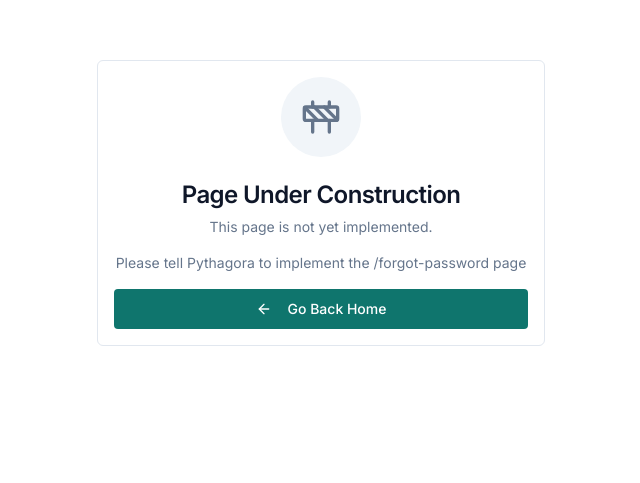
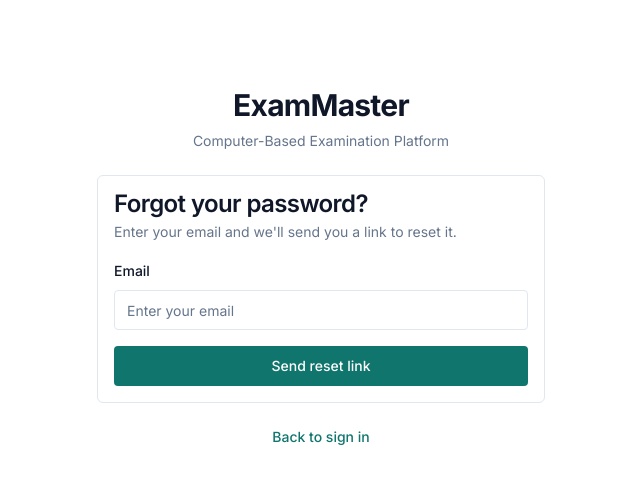
Before and after one commit to dammy23/ExamMaster, a React (Vite) app in the folder client/: page /forgot-password in a window 1280 px wide. Shown: the part 133-616 px from the top of the page, without its empty margins (319-959 px from the left). Built offline with nearby package versions, Linux system fonts and the light colour scheme.

Commit message:
feat: add ForgotPassword page

```diff
--- a/client/src/App.tsx
+++ b/client/src/App.tsx
@@ -3,6 +3,7 @@ import { ThemeProvider } from "./components/ui/theme-provider"
 import { Toaster } from "./components/ui/toaster"
 import { AuthProvider } from "./contexts/AuthContext"
 import { Login } from "./pages/Login"
+import { ForgotPassword } from "./pages/ForgotPassword"
 import { ProtectedRoute } from "./components/ProtectedRoute"
 import { RoleDashboard } from "./components/RoleDashboard"
 import { Layout } from "./components/Layout"
@@ -33,6 +34,7 @@ function App() {
       <Router>
         <Routes>
           <Route path="/login" element={<Login />} />
+          <Route path="/forgot-password" element={<ForgotPassword />} />
           <Route path="/seeding" element={<DatabaseSeeding />} />
           {/* Fullscreen routes without layout/sidebar */}
           <Route path="/exam-fullscreen/:id" element={
--- /dev/null
+++ b/client/src/pages/ForgotPassword.tsx
@@ -0,0 +1,95 @@
+
+import { useState } from "react"
+import { Link } from "react-router-dom"
+import { Button } from "@/components/ui/button"
+import { Input } from "@/components/ui/input"
+import { Label } from "@/components/ui/label"
+import { Card, CardContent, CardDescription, CardFooter, CardHeader, CardTitle } from "@/components/ui/card"
+import { Alert, AlertDescription } from "@/components/ui/alert"
+import { forgotPassword } from "@/api/auth"
+import { useToast } from "@/hooks/useToast"
+import { CheckCircle2 } from "lucide-react"
+
+export function ForgotPassword() {
+  const [email, setEmail] = useState("")
+  const [loading, setLoading] = useState(false)
+  const [submitted, setSubmitted] = useState(false)
+  const { toast } = useToast()
+
+  const handleSubmit = async (e: React.FormEvent) => {
+    e.preventDefault()
+    setLoading(true)
+
+    try {
+      await forgotPassword(email)
+      setSubmitted(true)
+    } catch (error: any) {
+      toast({
+        title: "Something went wrong",
+        description: error.message,
+        variant: "destructive"
+      })
+    } finally {
+      setLoading(false)
+    }
+  }
+
+  return (
+    <div className="min-h-screen flex items-center justify-center bg-background py-12 px-4 sm:px-6 lg:px-8">
+      <div className="max-w-md w-full space-y-6">
+        <div className="text-center">
+          <h2 className="text-3xl font-bold tracking-tight text-foreground">ExamMaster</h2>
+          <p className="mt-2 text-sm text-muted-foreground">
+            Computer-Based Examination Platform
+          </p>
+        </div>
+
+        <Card>
+          <CardHeader>
+            <CardTitle>Forgot your password?</CardTitle>
+            <CardDescription>
+              Enter your email and we'll send you a link to reset it.
+            </CardDescription>
+          </CardHeader>
+          {submitted ? (
+            <CardContent className="space-y-4">
+              <Alert>
+                <CheckCircle2 className="h-4 w-4" />
+                <AlertDescription>
+                  If that email exists, a password reset link has been sent.
+                </AlertDescription>
+              </Alert>
+            </CardContent>
+          ) : (
+            <form onSubmit={handleSubmit}>
+              <CardContent className="space-y-4">
+                <div className="space-y-2">
+                  <Label htmlFor="email">Email</Label>
+                  <Input
+                    id="email"
+                    type="email"
+                    placeholder="Enter your email"
+                    value={email}
+                    onChange={(e) => setEmail(e.target.value)}
+                    required
+                  />
+                </div>
+              </CardContent>
+              <CardFooter>
+                <Button type="submit" className="w-full" disabled={loading}>
+                  {loading ? "Sending..." : "Send reset link"}
+                </Button>
+              </CardFooter>
+            </form>
+          )}
+        </Card>
+
+        <p className="text-sm text-center text-muted-foreground">
+          <Link to="/login" className="font-medium text-primary hover:underline">
+            Back to sign in
+          </Link>
+        </p>
+      </div>
+    </div>
+  )
+}
```
